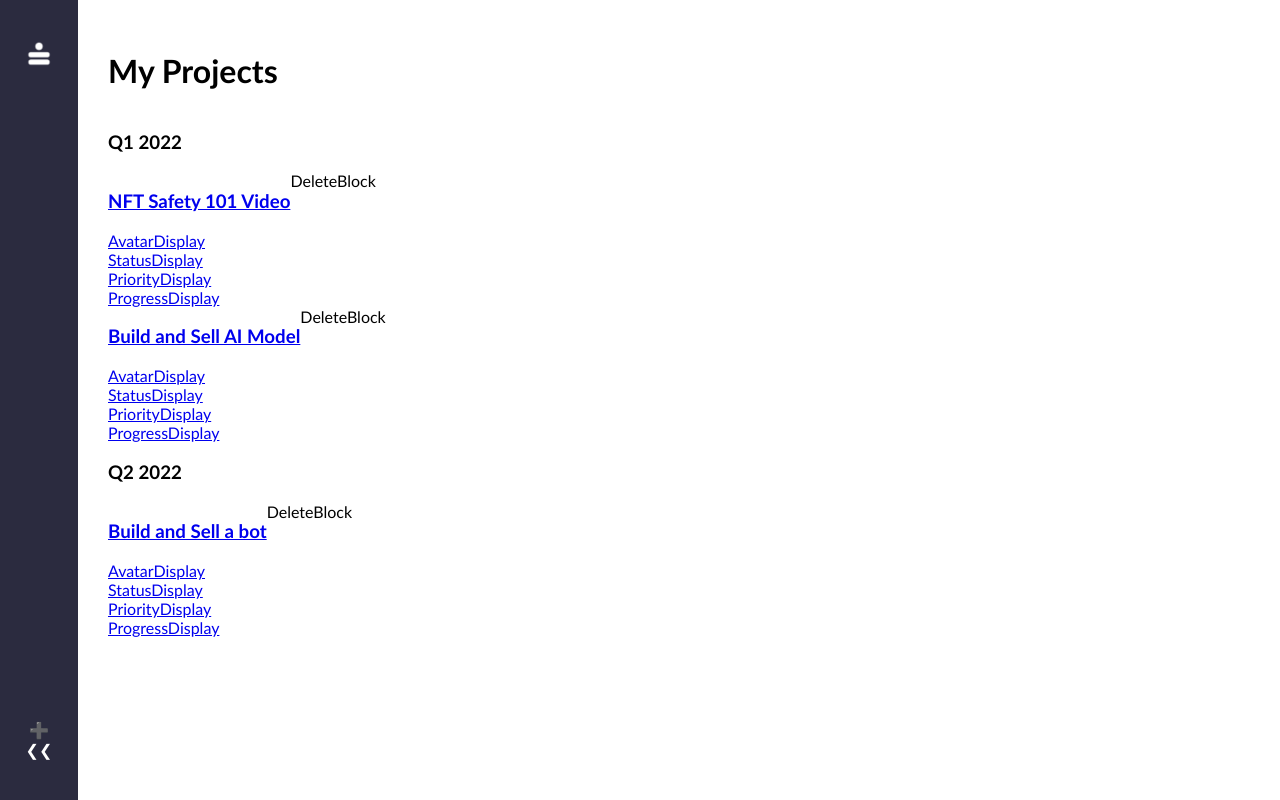
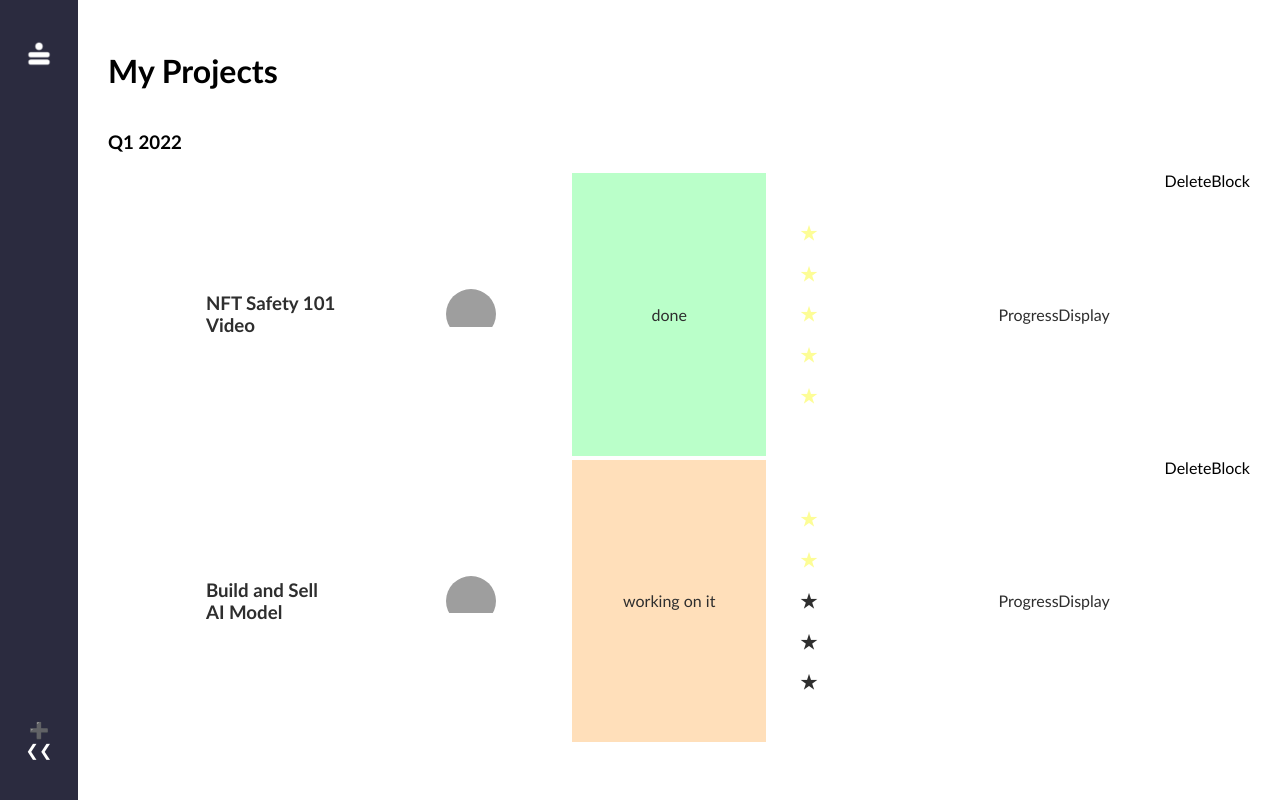
Before and after one commit to yuxianxu/monday-crm-clone-react-nodejs-hooks, a React (Create React App) app: page / in a window 1280 px wide. Built offline with nearby package versions, Linux system fonts and the light colour scheme; grey boxes are pictures that could not be loaded.

Commit message:
Update components of ticket

```diff
--- a/src/components/AvatarDisplay.js
+++ b/src/components/AvatarDisplay.js
@@ -1,7 +1,16 @@
-const AvatarDisplay = () => {
-    return (
-        <div>AvatarDisplay</div>
-    )
-}
+import blankAvatar from '../images/blank-profile.png'
 
-export default AvatarDisplay
+const AvatarDisplay = ({ ticket }) => {
+  return (
+    <div className="avatar-container">
+      <div className="img-container">
+        <img
+          src={ticket.avatar ? ticket.avatar : blankAvatar}
+          alt={'photo of' + ticket.owner}
+        />
+      </div>
+    </div>
+  );
+};
+
+export default AvatarDisplay;
--- a/src/components/PriorityDisplay.js
+++ b/src/components/PriorityDisplay.js
@@ -1,7 +1,15 @@
 
-const PriorityDisplay = () => {
+const PriorityDisplay = ({priority})  => {
     return (
-        <div>PriorityDisplay</div>
+        <div className="priority-display">
+            <div className="star-container">
+                <h3 style={{color: priority >= 1 ? 'rgb(253, 253, 150)' : ''}}>★</h3>
+                <h3 style={{color: priority >= 2 ? 'rgb(253, 253, 150)' : ''}}>★</h3>
+                <h3 style={{color: priority >= 3 ? 'rgb(253, 253, 150)' : ''}}>★</h3>
+                <h3 style={{color: priority >= 4 ? 'rgb(253, 253, 150)' : ''}}>★</h3>
+                <h3 style={{color: priority >= 5 ? 'rgb(253, 253, 150)' : ''}}>★</h3>
+            </div>
+        </div>
     )
 }
 
--- a/src/components/StatusDisplay.js
+++ b/src/components/StatusDisplay.js
@@ -1,7 +1,30 @@
-const StatusDisplay = () => {
-    return (
-        <div>StatusDisplay</div>
-    )
-}
+const StatusDisplay = ({ status }) => {
+  const getColor = (status) => {
+    let color;
+    switch (status) {
+      case 'done':
+        color = 'rgb(186, 255, 201';
+        break;
+      case 'working on it':
+        color = 'rgb(255, 223, 186)';
+        break;
+      case 'stuck':
+        color = 'rgb(255, 179, 186)';
+        break;
+      default:
+        color = 'rgb(186, 255, 255)';
+    }
+    return color
+  };
 
-export default StatusDisplay
+  return (
+    <div
+      className="status-display"
+      style={{ backgroundColor: getColor(status) }}
+    >
+      {status}
+    </div>
+  );
+};
+
+export default StatusDisplay;
--- a/src/components/TicketCard.js
+++ b/src/components/TicketCard.js
@@ -9,12 +9,12 @@
 
   return (
     <div className="ticket-card">
-      <div className="ticket-color"></div>
-      <Link to="/">
+      <Link to={`/ticket/${ticket.documentId}`} id="link">
+        <div className="ticket-color"></div>
         <h3>{ticket.title}</h3>
-        <AvatarDisplay />
-        <StatusDisplay />
-        <PriorityDisplay />
+        <AvatarDisplay ticket={ticket}/>
+        <StatusDisplay status={ticket.status}/>
+        <PriorityDisplay priority={ticket.priority}/>
         <ProgressDisplay />
       </Link>
       <DeleteBlock />
--- a/src/index.css
+++ b/src/index.css
@@ -6,6 +6,11 @@
 
 .app {
     display: flex;
+}
+
+#link {
+    text-decoration: none;
+    color: rgb(46, 46, 46);
 }
 
 /*------ Nav -----*/
@@ -53,3 +58,45 @@
     display: flex;
     width: 100%;
 }
+
+.ticket-card #link {
+    display: flex;
+    width: 100%;
+}
+
+.ticket-card #link > * {
+    border-color: rgb(221, 221, 221);
+    margin: 2px;
+    padding: 30px;
+    width: 100%;
+    display: flex;
+    align-items: center;
+}
+
+.ticket-card .ticket-color {
+    width: 15px !important;
+    margin: 2px !important;
+    margin: 2px;
+}
+
+.ticket-card .avatar-container {
+    display: flex;
+    justify-content: center;
+    width: 80px;
+}
+
+.ticket-card .img-container {
+    height: 50px;
+    width: 50px;
+    border-radius: 25px;
+    overflow: hidden;
+}
+
+.ticket-card .img-container img {
+    width: 100%;
+}
+
+.ticket-card .status-display {
+    display: flex;
+    justify-content: center;
+}
--- a/src/pages/Dashboard.js
+++ b/src/pages/Dashboard.js
@@ -1,8 +1,6 @@
-import TicketCard from '../components/TicketCard'
-
+import TicketCard from '../components/TicketCard';
 
 const Dashboard = () => {
-
   const tickets = [
     {
       category: 'Q1 2022',
@@ -14,8 +12,7 @@
       priority: 5,
       progress: 40,
       description: 'Make a video showcasing how to work with NFT',
-            timestamp: '2022-02-11T08:36:18+0000'
-
+      timestamp: '2022-02-11T08:36:18+0000',
     },
     {
       category: 'Q1 2022',
@@ -27,7 +24,7 @@
       priority: 2,
       progress: 70,
       description: 'AI video is amazing',
-            timestamp: '2022-03-11T08:36:18+0000'
+      timestamp: '2022-03-11T08:36:18+0000',
     },
     {
       category: 'Q2 2022',
@@ -39,13 +36,13 @@
       priority: 3,
       progress: 10,
       description: 'Do you like bot?',
-            timestamp: '2022-03-12T08:36:18+0000'
-        }
-    ]
+      timestamp: '2022-03-12T08:36:18+0000',
+    },
+  ];
 
   const uniqueCategories = [
-        ...new Set(tickets?.map(( {category} ) => category))
-    ]
+    ...new Set(tickets?.map(({ category }) => category)),
+  ];
 
   // console.log(categoryIndex);
 
@@ -53,23 +50,24 @@
     <div className="dashboard">
       <h1>My Projects</h1>
       <div className="ticket-container">
-                {tickets && uniqueCategories?.map((uniqueCategory, categoryIndex) => (
+        {tickets &&
+          uniqueCategories?.map((uniqueCategory, categoryIndex) => (
             <div key={categoryIndex}>
               <h3>{uniqueCategory}</h3>
-                        {tickets.filter(ticket => ticket.category === uniqueCategory)
+              {tickets
+                .filter((ticket) => ticket.category === uniqueCategory)
                 .map((filteredTicket, _index) => (
                   <TicketCard
                     id={_index}
                     color={filteredTicket.color}
                     ticket={filteredTicket}
                   />
-                            ))
-                        }
+                ))}
             </div>
           ))}
       </div>
     </div>
-    )
-}
+  );
+};
 
-export default Dashboard
+export default Dashboard;
```
Lines whose indentation alone changed are shown as unchanged.
